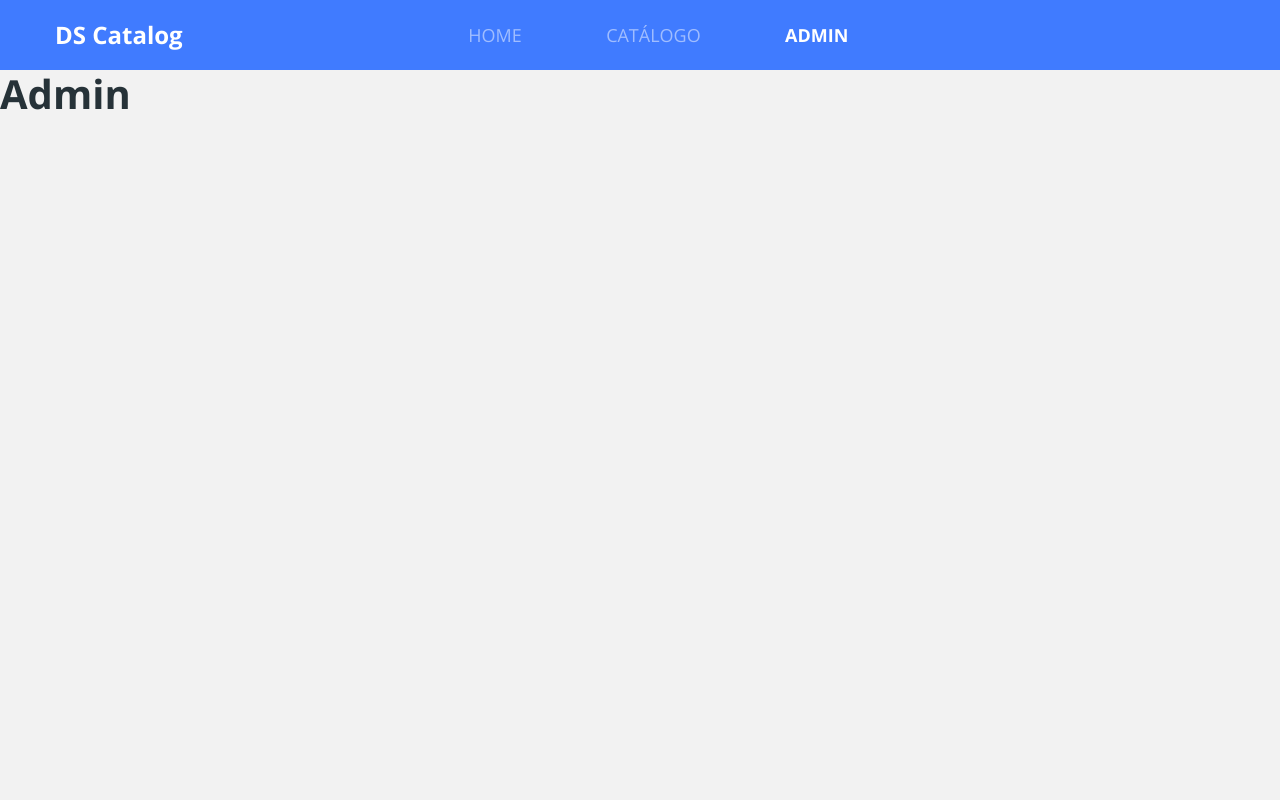
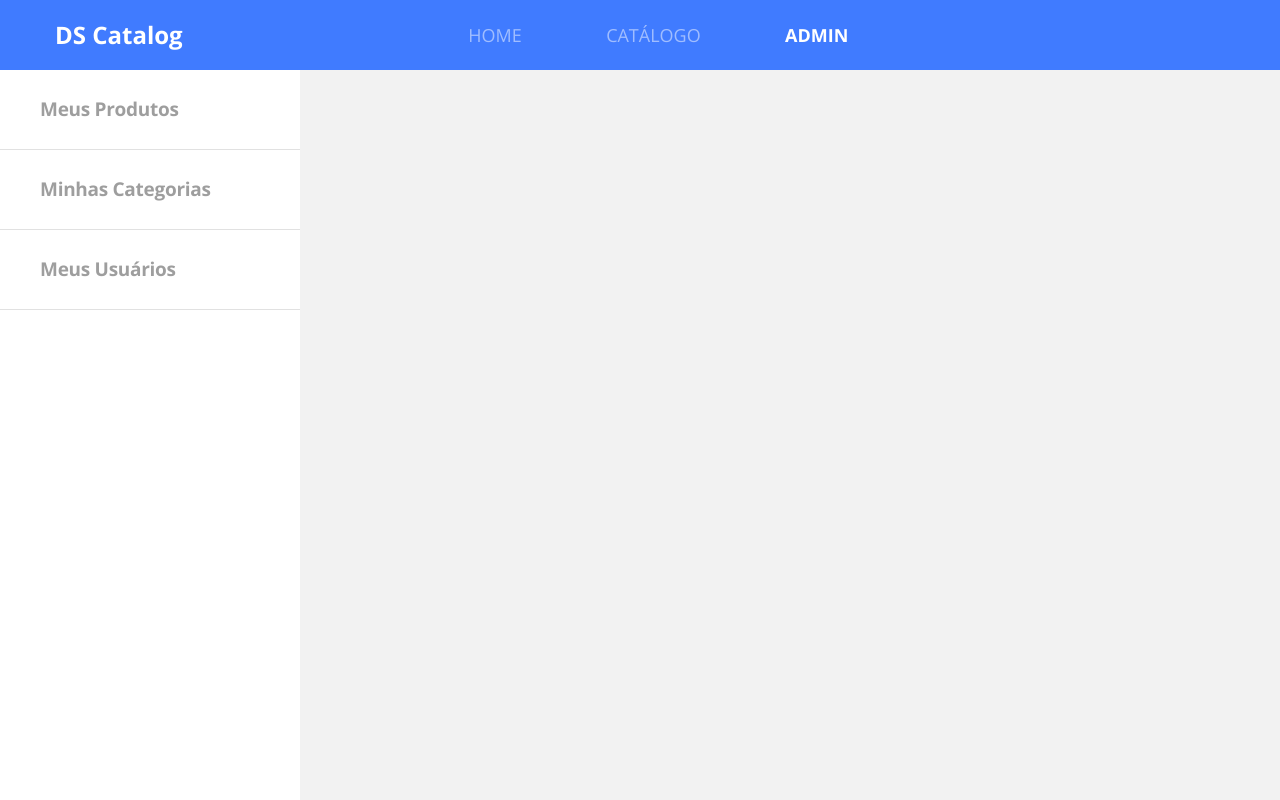
Before and after one commit to Vaszelewski/dscatalog-bootcamp-devsuperior, a React (Create React App) app in the folder front-web/: page /admin in a window 1280 px wide. Built offline with nearby package versions, Linux system fonts and the light colour scheme.

Commit message:
Admin page start

```diff
--- /dev/null
+++ b/front-web/src/pages/Admin/components/Navbar/index.tsx
@@ -0,0 +1,22 @@
+import React from 'react';
+import './styles.scss';
+
+
+const Navbar = () => (
+    <nav className="admin-nav-container">
+        <ul>
+            <li>
+                <a href="link" className="admin-nav-item">Meus Produtos</a>
+            </li>
+            <li>
+                <a href="link" className="admin-nav-item">Minhas Categorias</a>
+            </li>
+            <li>
+                <a href="link" className="admin-nav-item">Meus Usuários</a>
+            </li>
+        </ul>
+
+    </nav>
+);
+
+export default Navbar;
--- /dev/null
+++ b/front-web/src/pages/Admin/components/Navbar/styles.scss
@@ -0,0 +1,28 @@
+.admin-nav-container{
+    width: 300px;
+    background-color: #fff;
+    height: calc(100vh - 70px);
+}
+
+.admin-nav-item{
+    height: 80px;
+    display: block;
+    border-bottom: 1px solid #e1e1e1;
+    display: flex;
+    align-items: center;
+    padding-left: 40px;
+    font-weight: bold;
+    font-size: 19px;
+    line-height: 25px;
+    letter-spacing: -0.015em;
+    color: #9e9e9e;
+
+    &.active{
+        background:rgba(64, 123, 255, 0.3) ;
+        color: #407bff;
+    }
+
+    &:hover{
+        color:#407bff;
+    }
+}
--- a/front-web/src/pages/Admin/index.tsx
+++ b/front-web/src/pages/Admin/index.tsx
@@ -1,8 +1,10 @@
 import React from 'react';
+import Navbar from './components/Navbar';
+import './styles.scss'
 
 const Admin  = () => (
     <div>
-        <h1>Admin</h1>
+        <Navbar />
     </div>
 );
 
```
Also changed, not shown: front-web/src/pages/Admin/styles.scss (added).
